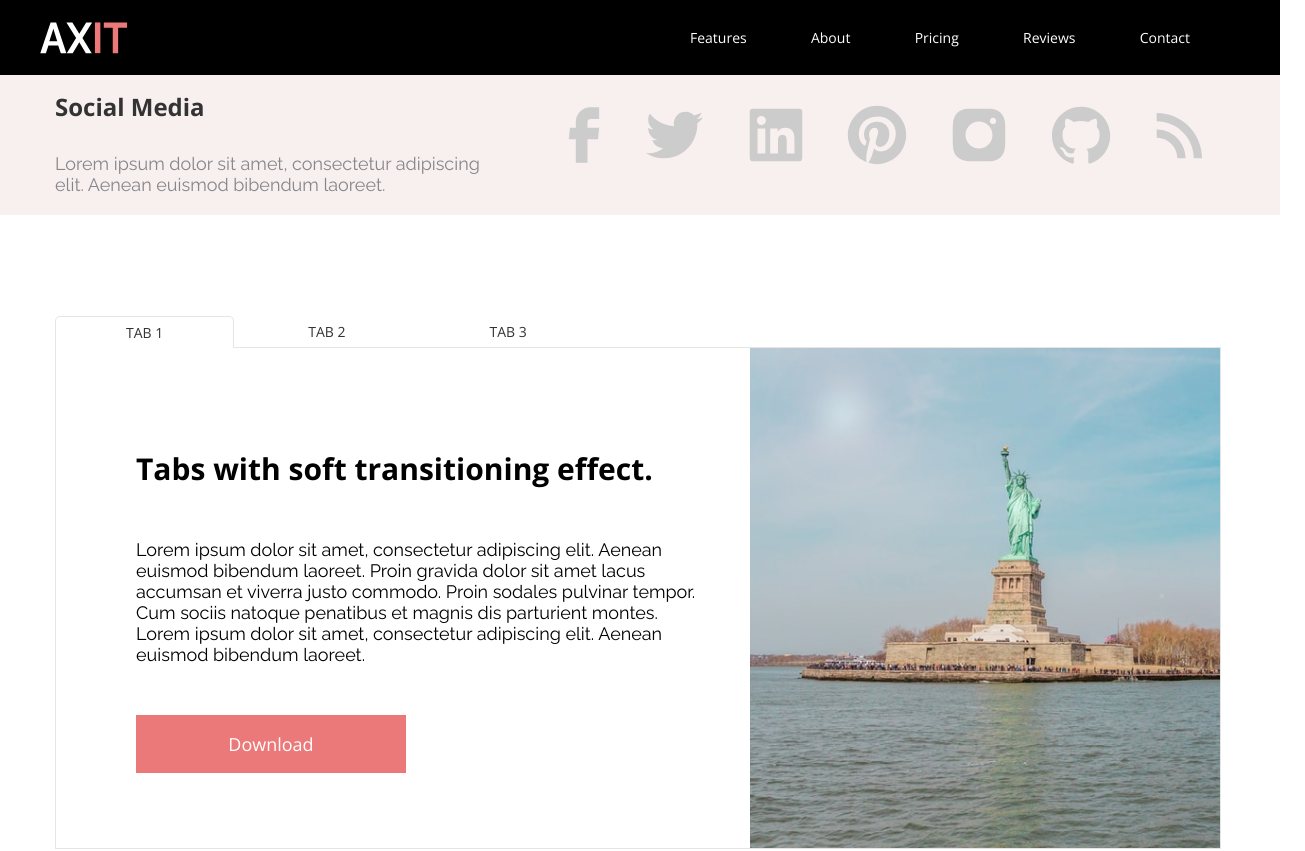
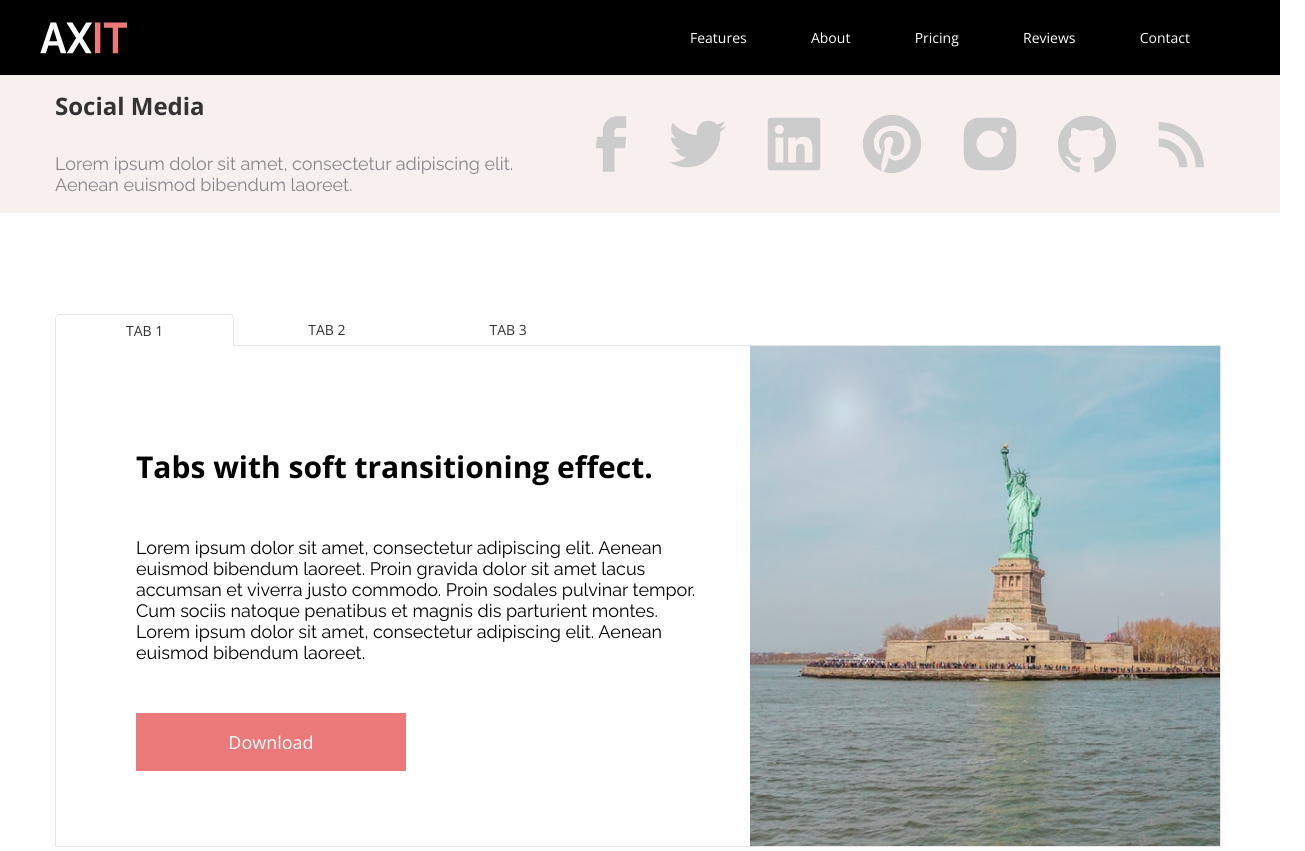
Before and after one commit to YegorVolovich/axit-project, a plain HTML site: page index.html in a window 1280 px wide. Shown: the top 851 px of the page, 1305 px wide, since content can reach past the window. Drawn offline with nearby package versions, Linux system fonts and the light colour scheme.

Commit message:
changed social-media section

```diff
--- a/src/styles/footer.css
+++ b/src/styles/footer.css
@@ -1,5 +1,6 @@
 .footer {
   background-color: #000;
+  padding: 40px 0 27px 0;
   /* margin-top: 50px; */
 }
 .footer-container {
@@ -7,8 +8,8 @@
     justify-content: center;
     align-items:center;
     flex-direction: column;
-    padding: 0 150px;
-    min-height: 164px;
+    /* padding: 0 150px;
+    min-height: 164px; */
 }
 .footer-title__text {
     color: rgba(255, 255, 255, 0.5);
--- a/src/styles/social-media.css
+++ b/src/styles/social-media.css
@@ -1,6 +1,5 @@
 .social-media {
   background-color: #f8efef;
-  height: 140px;
 }
 .social-media__container {
   display: flex;
@@ -8,7 +7,7 @@
   align-items: center;
 }
 .social-media-left {
-  max-width: 470px;
+  min-width: 470px;
 }
 .social-media-left__title {
   color: #333333;
@@ -17,7 +16,8 @@
   font-size: 24px;
   line-height: 33px;
   align-items: center;
-  padding-top: 15px;
+  min-height: 60px;
+ display: flex;
 }
 .social-media-left__subtitle {
   color: #86878b;
@@ -26,7 +26,7 @@
   font-size: 18px;
   line-height: 21px;
   align-items: center;
-  padding-top: 30px;
+  padding: 18px 0;
 }
 .social-links {
   display: flex;
```
